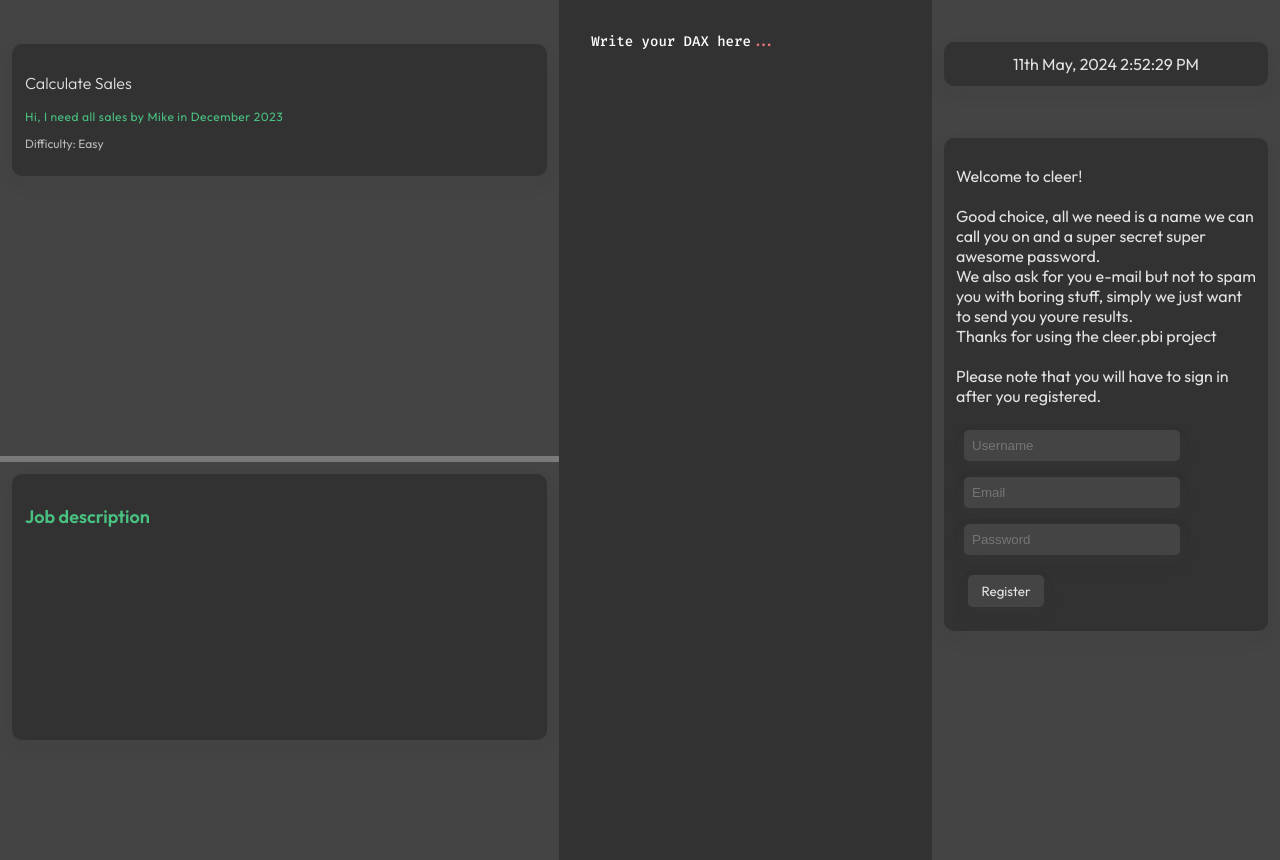
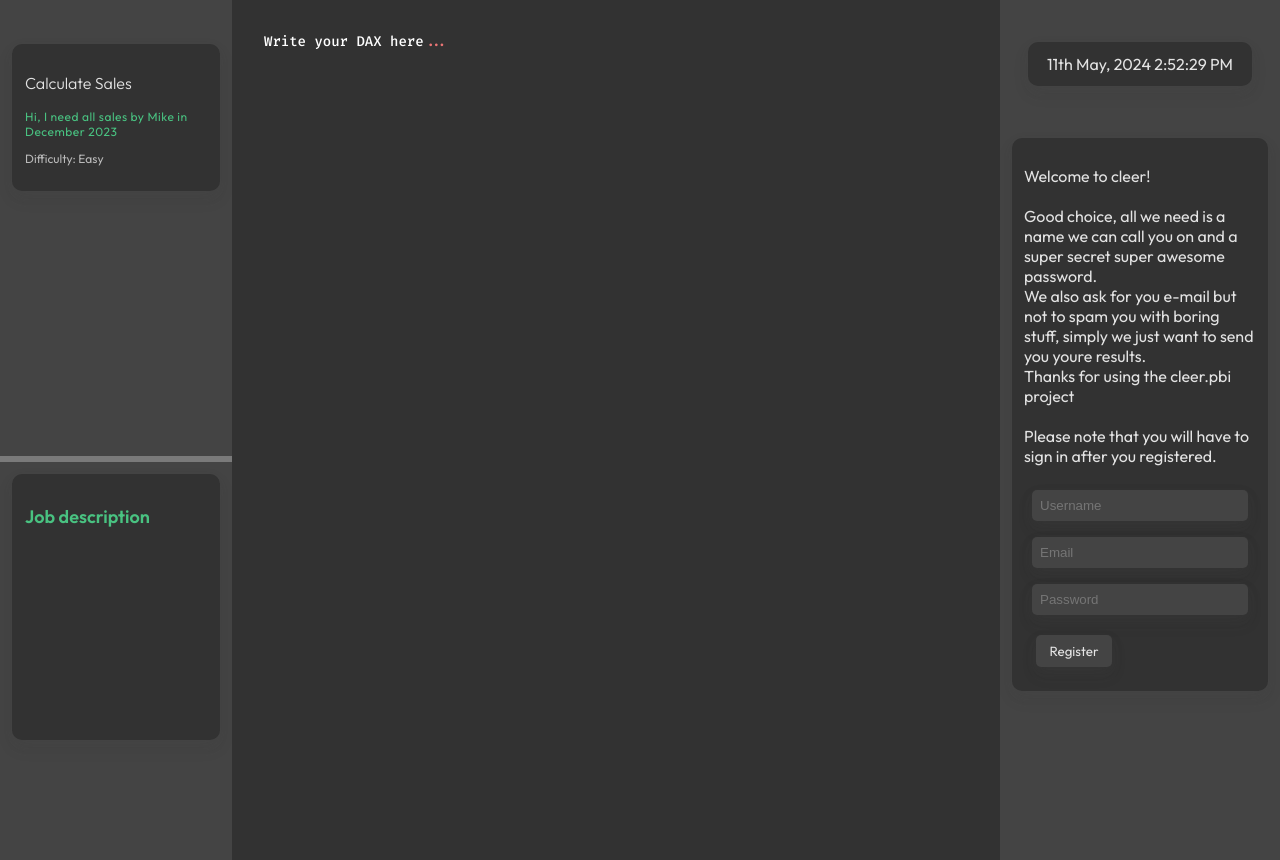
Before and after one commit to pdavek/cleer.pbi, a Flask app: page /register in a window 1280 px wide. Shown: the part 64-924 px from the top of the page. Run offline with Flask 3, Linux system fonts and the light colour scheme.

Commit message:
fixed styling and fixed user stats

```diff
--- a/static/css/main.css
+++ b/static/css/main.css
@@ -86,6 +86,11 @@
         color: var(--accentGreen);
     }
 
+    .ui{
+
+      max-width: 560px;
+    }
+
     #jobs {
         list-style-type: none;
         width: auto;
@@ -171,7 +176,7 @@
   /* =======Code section ||||||||| Code section========= */
 
   .code{
-    width: 40%;
+    min-width: 60%;
     height: 100vh;
 
   }
@@ -235,7 +240,7 @@
 
   .clock {
     font-family: 'Outfit', sans-serif;
-    width: 300px;
+    width: 200px;
     color: var(--mainText);
     background-color: var(--codeBackground);
     padding: 12px;
@@ -301,7 +306,8 @@
     display: flex;
     flex-direction: column;
     font-family: 'Outfit', sans-serif;
-    width: 300px;
+    width: 200px;
+    min-width: fit-content;
     min-height: 440px;
     height: auto;
     color: var(--mainText);
```
Also changed, not shown: database.db, 2 other files.
